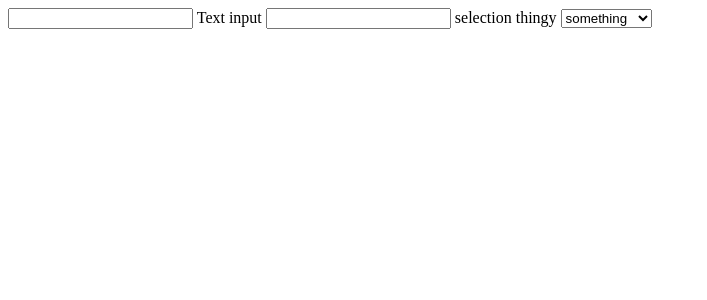
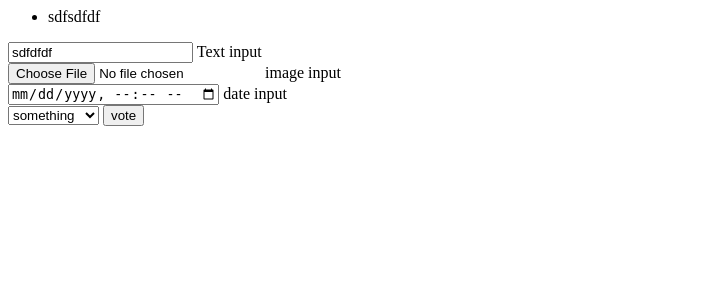
Before and after one commit to Knean/django-stuff, a Django app: a page that uses booksite/book/templates/book/detail.html in a window 1280 px wide. Shown: the top 300 px of the page, without its empty margins (0-707 px from the left). Run offline with Django 3.2, Linux system fonts and the light colour scheme; data comes from the database, SQL or seed files in the repository; both versions use the stored data as it was after the commit.

Commit message:
struggle with updating models

```diff
--- a/booksite/book/admin.py
+++ b/booksite/book/admin.py
@@ -1,4 +1,5 @@
 from django.contrib import admin
-from .models import Chapter
+from .models import Chapter, Answer
 # Register your models here.
 admin.site.register(Chapter)
+admin.site.register(Answer)
--- a/booksite/book/templates/book/detail.html
+++ b/booksite/book/templates/book/detail.html
@@ -1,11 +1,33 @@
-<form>
-    <input type=text name='text' id='text_input'>
+<!-- <script
+  src="https://code.jquery.com/jquery-3.3.1.js"
+  integrity="sha256-2Kok7MbOyxpgUVvAk/HJ2jigOSYS2auK4Pfzbm7uH60="
+  crossorigin="anonymous"></script>
+  <script src="/detail.js">
+      date_getter({{chapter.date_field}})
+  </script> -->
+<ul>
+        {% for answer in chapter.answer_set.all %}
+        <li>{{answer}}</li>
+        {% endfor %}
+</ul>
+<form action ="{% url 'book:detail_chapter' chapter.id %}" method = 'post'>
+        {% csrf_token %}
+
+
+    <input type=text value= {{chapter.chapter_text}} name='text' id='text_input'>
     <label for ='text_input'>Text input</label>
-    <input type=select multiple name='answers' id='selection_thingy'>
-    <label for='selection_thingy'>selection thingy</label>
+    <br>
+    <input type=file name='image_field' id='image_field'>
+    <label for ='image_field'>image input</label>
+    <br>
+    <input type=datetime-local id="date_field" name='date_field'value ={{chapter.create_date}} id='date_field'>
+    <label for ='date_field'>date  input</label>
+    <br>
+
     <select>
         <option>something</option>
     <option>something2</option>
     <option>something3</option>
 </select>
+<input type='submit' value='vote'>
 </form>
--- a/booksite/book/views.py
+++ b/booksite/book/views.py
@@ -14,8 +14,15 @@ def home(request):
 
 
 def detailchapter(request, chapter_id):
+	print(request.body)
 	try:
 		chapter= Chapter.objects.get(id=chapter_id)
 	except Chapter.DoesNotExist:
 		raise Http404('no such book')
+	if  request.POST:
+		print(request.POST)
+		chapter.chapter_text = request.POST.get('text')
+		#chapter.save()
+
+
 	return  render(request,'book/detail.html',context= {'chapter':chapter})
```
Also changed, not shown: booksite/book/templates/book/detail.js (added), booksite/db.sqlite3, booksite/uploads/Lighthouse.jpg (added), booksite/uploads/Tulips.jpg (added).
